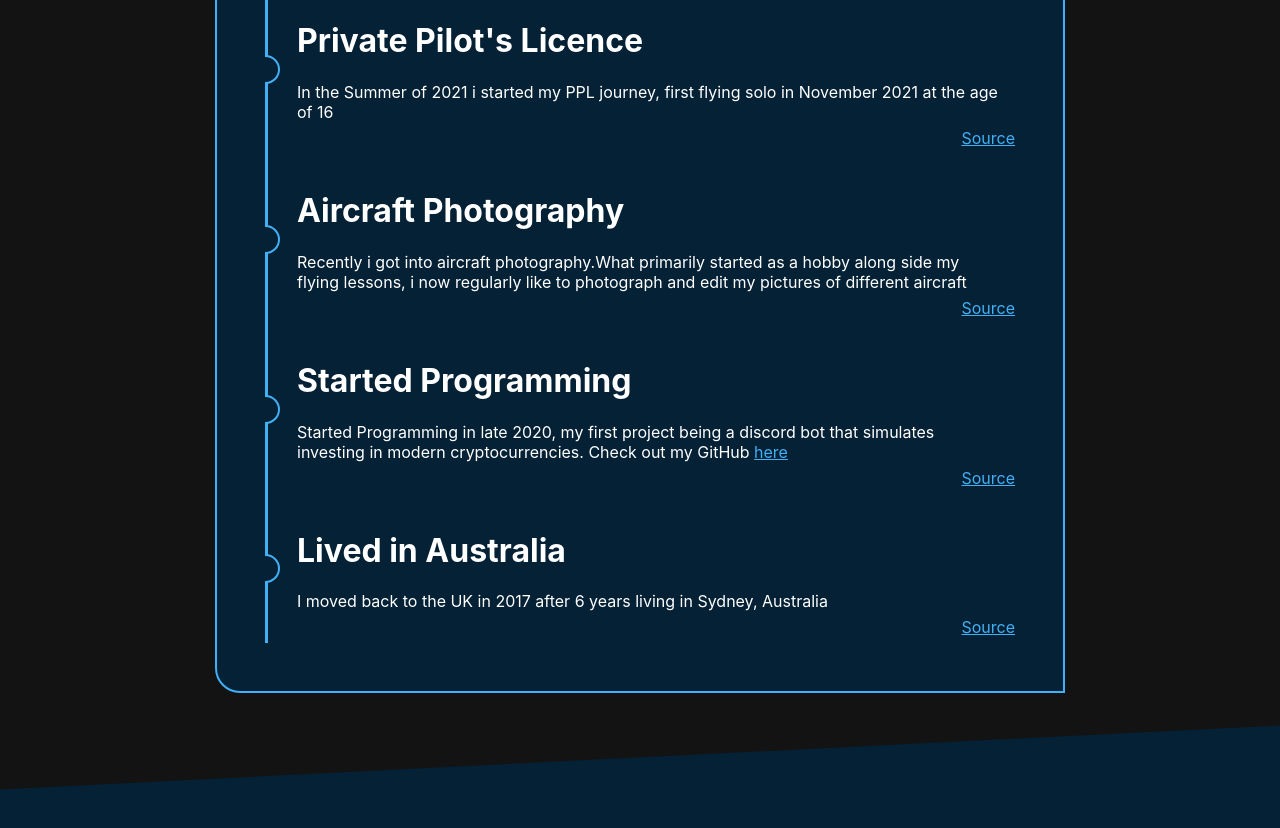
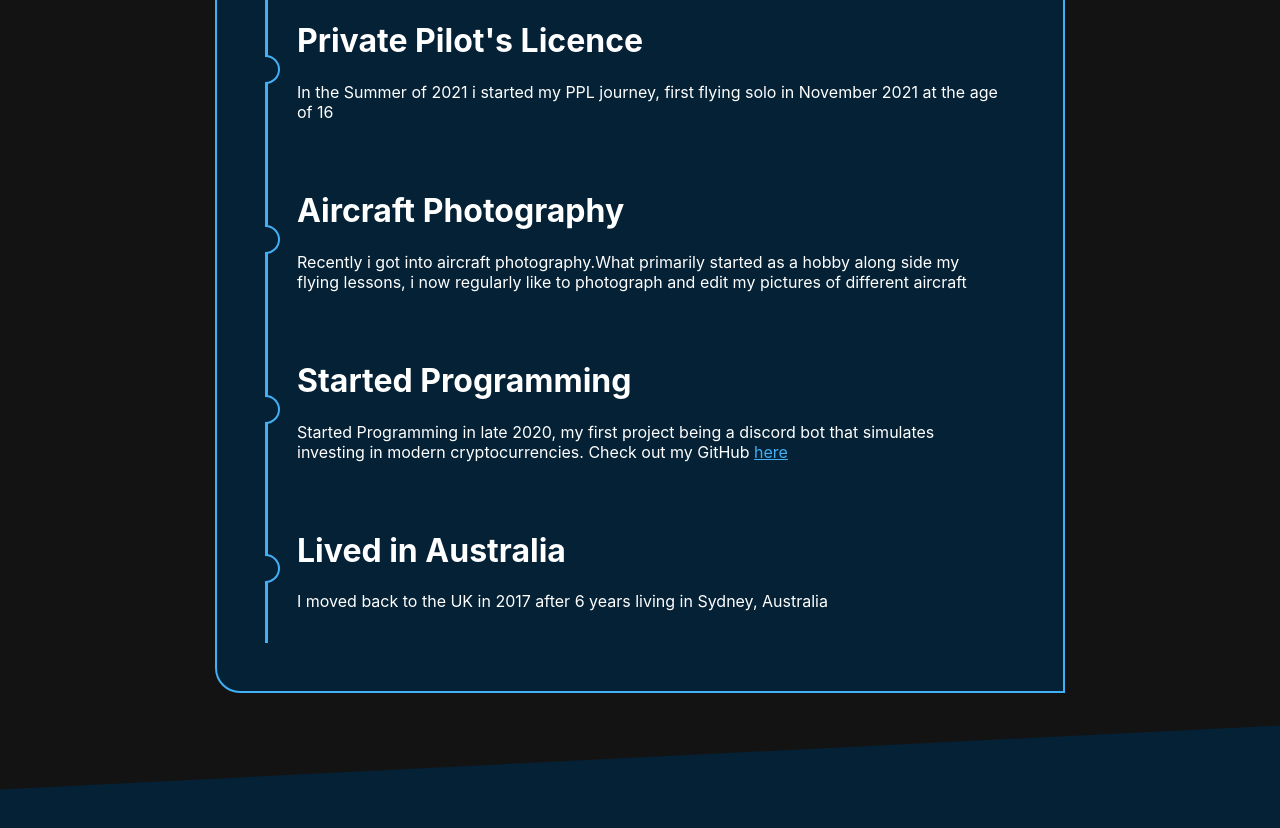
Before and after one commit to crypto-sami/CV-site, a Next.js app: page / in a window 1280 px wide. Shown: the part 740-1568 px from the top of the page. Built offline with nearby package versions, Linux system fonts and the light colour scheme.

Commit message:
removed source links

```diff
--- a/pages/index.tsx
+++ b/pages/index.tsx
@@ -53,26 +53,12 @@ const Home: NextPage = () => {
                 <p>
                   In the Summer of 2021 i started my PPL journey, first flying solo in November 2021 at the age of 16
                 </p>
-                <a
-                  href="https://github.com/Ugric/typechat"
-                  target="_blank"
-                  className={styles.source}
-                >
-                  Source
-                </a>
               </>,
               <>
                 <h1>Aircraft Photography</h1>
                 <p>
                   Recently i got into aircraft photography.What primarily started as a hobby along side my flying lessons, i now regularly like to photograph and edit my pictures of different aircraft
                 </p>
-                <a
-                  href= "https://raw.githubusercontent.com/crypto-sami/CV-site/main/pages/images/plane.jpg"
-                  target="_blank"
-                  className={styles.source}
-                >
-                  Source
-                </a>
               </>,
               <>
                 <h1>Started Programming</h1>
@@ -86,26 +72,12 @@ const Home: NextPage = () => {
                     here
                   </a>
                 </p>
-                <a
-                  href="https://github.com/crypto-sami/Easy-Crypto-Bot"
-                  target="_blank"
-                  className={styles.source}
-                >
-                  Source
-                </a>
               </>,
               <>
                 <h1>Lived in Australia</h1>
                 <p>
                   I moved back to the UK in 2017 after 6 years living in Sydney, Australia
                 </p>
-                <a
-                  href="https://github.com/crypto-sami/Easy-Crypto-Bot"
-                  target="_blank"
-                  className={styles.source}
-                >
-                  Source
-                </a>
               </>,
             ]}
           ></Timeline>
--- a/styles/Home.module.css
+++ b/styles/Home.module.css
@@ -67,7 +67,6 @@
   padding-top: 40px;
   padding-bottom: 40px;
   justify-content: center;
-
 }
 
 .top_bottom {
```
